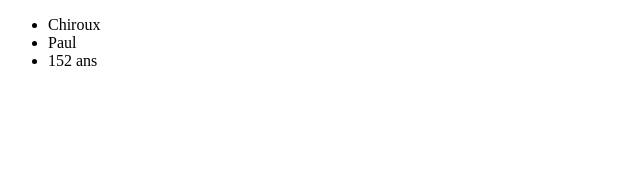
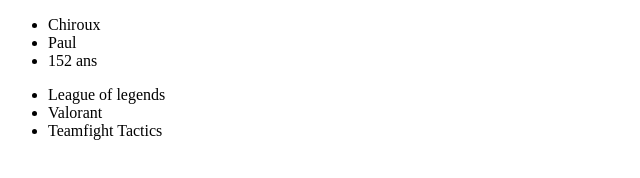
Before and after one commit to PaulChiroux/PaulChiroux.github.io, a plain HTML site: page index.html in a window 1280 px wide. Shown: the whole page, without its empty margins (0-640 px from the left). Drawn offline with Linux system fonts and the light colour scheme.

Commit message:
Adding riot games

```diff
--- a/index.html
+++ b/index.html
@@ -11,4 +11,10 @@
         <li>152 ans</li>
     </ul>
   </body>
+
+  <ul>
+    <li>League of legends</li>
+    <li>Valorant</li>
+    <li>Teamfight Tactics</li>
+  </ul>
 </html>
```
